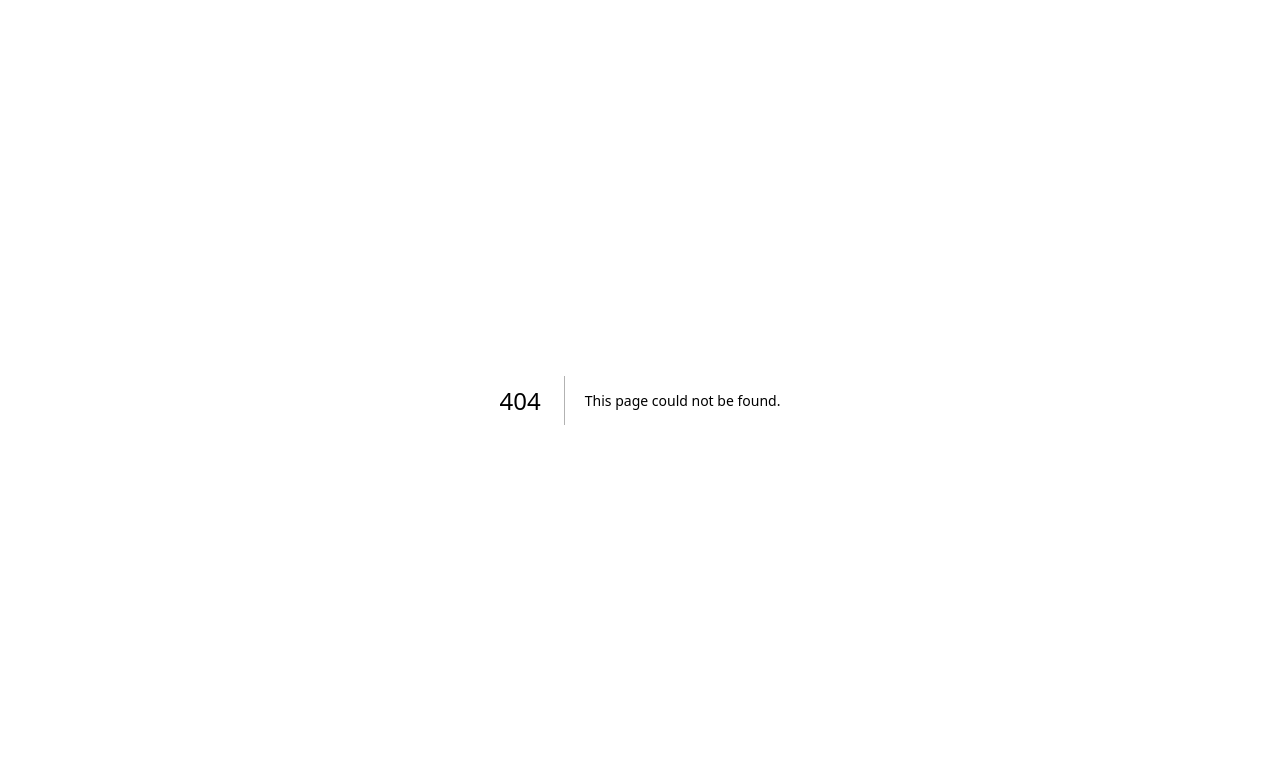
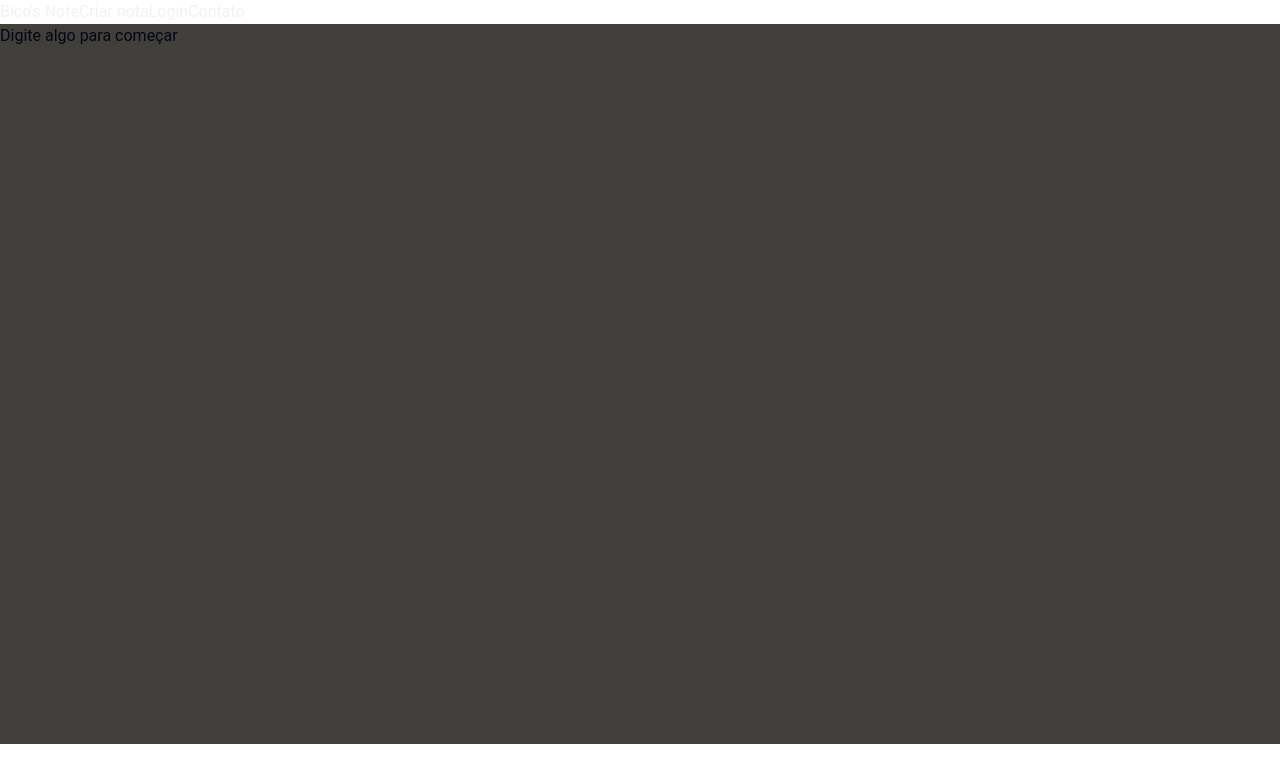
Before and after one commit to GuilhermeYm/Bico-s-Note, a Next.js app: page /Pages/SeeNote/1 in a window 1280 px wide. Before the commit this address had no page. Shown: the top 782 px of the page. Built offline with nearby package versions, Linux system fonts and the light colour scheme.

Commit message:
Implementando o Tiptap

```diff
--- a/package.json
+++ b/package.json
@@ -17,8 +17,13 @@
     "@radix-ui/react-slot": "^1.1.0",
     "@radix-ui/react-toast": "^1.2.2",
     "@shadcn/ui": "^0.0.4",
+    "@tiptap/extension-code-block-lowlight": "^2.10.3",
+    "@tiptap/pm": "^2.10.3",
+    "@tiptap/react": "^2.10.3",
+    "@tiptap/starter-kit": "^2.10.3",
     "class-variance-authority": "^0.7.1",
     "clsx": "^2.1.1",
+    "lowlight": "^3.2.0",
     "lucide-react": "^0.468.0",
     "next": "15.0.4",
     "next-themes": "^0.4.4",
@@ -32,6 +37,7 @@
     "zod": "^3.23.8"
   },
   "devDependencies": {
+    "@tailwindcss/typography": "^0.5.15",
     "eslint": "^8",
     "eslint-config-next": "15.0.4",
     "postcss": "^8",
--- /dev/null
+++ b/src/Components/Editor.jsx
@@ -0,0 +1,59 @@
+import { BubbleMenu, EditorContent, useEditor } from "@tiptap/react";
+import StarterKit from "@tiptap/starter-kit";
+import js from "highlight.js/lib/languages/javascript";
+import CodeBlockLowlight from "@tiptap/extension-code-block-lowlight";
+import { createLowlight } from "lowlight";
+import { all } from "lowlight";
+import { RxFontBold} from "react-icons/rx"
+
+const lowlight = createLowlight(all);
+
+lowlight.register("js", js);
+
+import "highlight.js/styles/tokyo-night-dark.css";
+
+export default function Editor() {
+  const editor = useEditor({
+    extensions: [
+      StarterKit,
+      CodeBlockLowlight.configure({
+        lowlight,
+      }),
+    ],
+    content: "Digite algo para começar",
+    editorProps: {
+      attributes: {
+        class:
+          "prose prose-invert prose-sm sm:prose-base lg:prose-lg xl:prose-2xl m-5 focus:outline-none",
+      },
+    },
+    immediatelyRender: false,
+  });
+
+  return (
+    <>
+      <main>
+        <EditorContent editor={editor} />
+        {editor && (
+          <BubbleMenu
+            editor={editor}
+            className="bg-zinc-700 shadow-xl border border-zinc-600 shadow-black/20 rounded-lg overflow-hidden flex divide-x divide-zinc-600"
+          >
+            <button className="p-2 text-zinc-200 text-sm flex items-center gap-1.5 font-medium leading-none hover:text-zinc-50 hover:bg-zinc-600">
+              Bold
+            </button>
+            <button className="p-2 text-zinc-200 text-sm flex items-center gap-1.5 font-medium leading-none hover:text-zinc-50 hover:bg-zinc-600">
+              Bold
+            </button>
+            <button className="p-2 text-zinc-200 text-sm flex items-center gap-1.5 font-medium leading-none hover:text-zinc-50 hover:bg-zinc-600">
+              Bold
+            </button>
+            <button className="p-2 text-zinc-200 text-sm flex items-center gap-1.5 font-medium leading-none hover:text-zinc-50 hover:bg-zinc-600">
+              Bold
+            </button>
+          </BubbleMenu>
+        )}
+      </main>
+    </>
+  );
+}
--- a/src/Components/MainComponents/DisplayOfNotesComponents.jsx
+++ b/src/Components/MainComponents/DisplayOfNotesComponents.jsx
@@ -3,11 +3,14 @@
 import { useEffect, useState } from "react";
 import useLocal from "@/Hook/useLocal";
 import { Badge } from "@/Components/ui/badge";
+import { Button } from "../ui/button";
+import { useRouter } from "next/navigation";
 
 export default function DisplayOfNotesComponents({ filteredNotes }) {
   const [notes, setNotes] = useState([]);
   const [error, setError] = useState(false);
   const { verifyNotesAtLocalStorage } = useLocal();
+  const router = useRouter();
 
   useEffect(() => {
     try {
@@ -36,12 +39,13 @@ export default function DisplayOfNotesComponents({ filteredNotes }) {
         <section
           key={note.id || note.title}
           className="bg-backgroundAside w-noteExpo rounded-md px-3 py-2 mx-auto my-3 gap-2 cursor-pointer hover:scale-125 hover:my-8 hover:mb-8 transition-transform duration-300 ease-in-out"
+          onClick={() => router.push(`/Pages/SeeNote/${note.id}/`)}
         >
           <div className="mb-1">
             <h2 className="font-bold text-base">{note.title}</h2>
           </div>
           <div className="mb-2">
-            <p className="text-sm">{note.content}</p>
+            <p className="text-sm">{note.description}</p>
           </div>
           <div className="flex gap-1 items-center">
             <span className="text-xs text-center flex items-center font-bold">
--- /dev/null
+++ b/src/app/Pages/SeeNote/[idNote]/page.jsx
@@ -0,0 +1,19 @@
+"use client";
+
+import Editor from "@/Components/Editor";
+import HeaderComponents from "@/Components/HeaderComponents";
+import { usePathname } from "next/navigation";
+
+export default function Page() {
+  const pathName = usePathname();
+  const idNote = pathName.split("/").pop();
+
+  return (
+    <>
+      <HeaderComponents />
+      <main className="bg-backgroundMain h-mainHeight">
+        <Editor />
+      </main>
+    </>
+  );
+}
--- a/tailwind.config.js
+++ b/tailwind.config.js
@@ -9,94 +9,96 @@ module.exports = {
   theme: {
     extend: {
       colors: {
-  			backgroundHeader: 'var(--background-header)',
-  			colorText: 'var(--color-text)',
-  			backgroundButton: 'var(--background-button)',
-  			colorLink: 'var(--color-link)',
-  			backgroundMain: 'var(--background-main)',
-  			colorTextAside: 'var(--colorText-aside)',
-  			backgroundAside: 'var(--background-aside)',
-  			backgroundForm: 'var(--background-forms)',
-  			background: 'hsl(var(--background))',
-  			foreground: 'hsl(var(--foreground))',
+        backgroundHeader: "var(--background-header)",
+        colorText: "var(--color-text)",
+        backgroundButton: "var(--background-button)",
+        colorLink: "var(--color-link)",
+        backgroundMain: "var(--background-main)",
+        colorTextAside: "var(--colorText-aside)",
+        backgroundAside: "var(--background-aside)",
+        backgroundForm: "var(--background-forms)",
+        background: "hsl(var(--background))",
+        foreground: "hsl(var(--foreground))",
         card: {
-  				DEFAULT: 'hsl(var(--card))',
-  				foreground: 'hsl(var(--card-foreground))'
+          DEFAULT: "hsl(var(--card))",
+          foreground: "hsl(var(--card-foreground))",
         },
         popover: {
-  				DEFAULT: 'hsl(var(--popover))',
-  				foreground: 'hsl(var(--popover-foreground))'
+          DEFAULT: "hsl(var(--popover))",
+          foreground: "hsl(var(--popover-foreground))",
         },
         primary: {
-  				DEFAULT: 'hsl(var(--primary))',
-  				foreground: 'hsl(var(--primary-foreground))'
+          DEFAULT: "hsl(var(--primary))",
+          foreground: "hsl(var(--primary-foreground))",
         },
         secondary: {
-  				DEFAULT: 'hsl(var(--secondary))',
-  				foreground: 'hsl(var(--secondary-foreground))'
+          DEFAULT: "hsl(var(--secondary))",
+          foreground: "hsl(var(--secondary-foreground))",
         },
         muted: {
-  				DEFAULT: 'hsl(var(--muted))',
-  				foreground: 'hsl(var(--muted-foreground))'
+          DEFAULT: "hsl(var(--muted))",
+          foreground: "hsl(var(--muted-foreground))",
         },
         accent: {
-  				DEFAULT: 'hsl(var(--accent))',
-  				foreground: 'hsl(var(--accent-foreground))'
+          DEFAULT: "hsl(var(--accent))",
+          foreground: "hsl(var(--accent-foreground))",
         },
         destructive: {
-  				DEFAULT: 'hsl(var(--destructive))',
-  				foreground: 'hsl(var(--destructive-foreground))'
+          DEFAULT: "hsl(var(--destructive))",
+          foreground: "hsl(var(--destructive-foreground))",
         },
-  			border: 'hsl(var(--border))',
-  			input: 'hsl(var(--input))',
-  			ring: 'hsl(var(--ring))',
+        border: "hsl(var(--border))",
+        input: "hsl(var(--input))",
+        ring: "hsl(var(--ring))",
         chart: {
-  				'1': 'hsl(var(--chart-1))',
-  				'2': 'hsl(var(--chart-2))',
-  				'3': 'hsl(var(--chart-3))',
-  				'4': 'hsl(var(--chart-4))',
-  				'5': 'hsl(var(--chart-5))'
-  			}
+          1: "hsl(var(--chart-1))",
+          2: "hsl(var(--chart-2))",
+          3: "hsl(var(--chart-3))",
+          4: "hsl(var(--chart-4))",
+          5: "hsl(var(--chart-5))",
+        },
       },
       height: {
-  			mainHeight: 'calc(100vh - 80px)',
-  			articleHeight: 'calc(100vh - 137)'
+        mainHeight: "calc(100vh - 80px)",
+        articleHeight: "calc(100vh - 137)",
       },
       width: {
-  			formWidth: '500px',
-  			noteExpo: '400px'
+        formWidth: "500px",
+        noteExpo: "400px",
       },
       borderRadius: {
-  			lg: 'var(--radius)',
-  			md: 'calc(var(--radius) - 2px)',
-  			sm: 'calc(var(--radius) - 4px)'
+        lg: "var(--radius)",
+        md: "calc(var(--radius) - 2px)",
+        sm: "calc(var(--radius) - 4px)",
       },
       fontSize: {
-  			fontMini: '10px'
+        fontMini: "10px",
       },
       keyframes: {
-  			'accordion-down': {
+        "accordion-down": {
           from: {
-  					height: '0'
+            height: "0",
           },
           to: {
-  					height: 'var(--radix-accordion-content-height)'
-  				}
+            height: "var(--radix-accordion-content-height)",
           },
-  			'accordion-up': {
+        },
+        "accordion-up": {
           from: {
-  					height: 'var(--radix-accordion-content-height)'
+            height: "var(--radix-accordion-content-height)",
           },
           to: {
-  					height: '0'
-  				}
-  			}
+            height: "0",
+          },
+        },
       },
       animation: {
-  			'accordion-down': 'accordion-down 0.2s ease-out',
-  			'accordion-up': 'accordion-up 0.2s ease-out'
-  		}
-  	}
+        "accordion-down": "accordion-down 0.2s ease-out",
+        "accordion-up": "accordion-up 0.2s ease-out",
       },
-  plugins: [require("tailwindcss-animate")],
+    },
+  },
+  plugins: [require("tailwindcss-animate"),
+	require('@tailwindcss/typography')
+  ],
 };
```
Also changed, not shown: src/Components/CreateNoteComponents.jsx (+19 -8 lines), src/Hook/useLocal.jsx (+23 -3 lines), 1 other file (tests, documents, lock files or other folders). Lines whose indentation alone changed are shown as unchanged.
